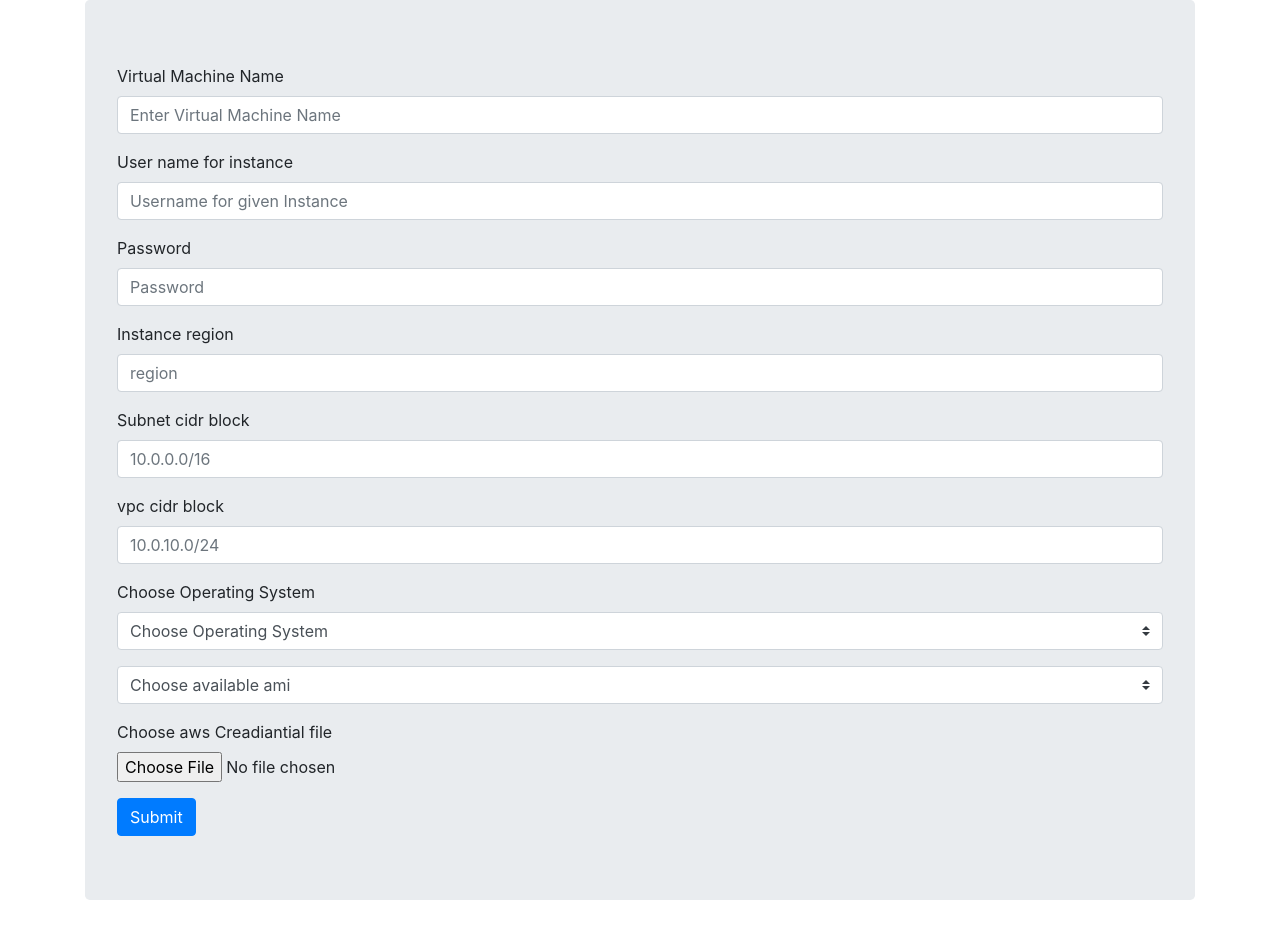
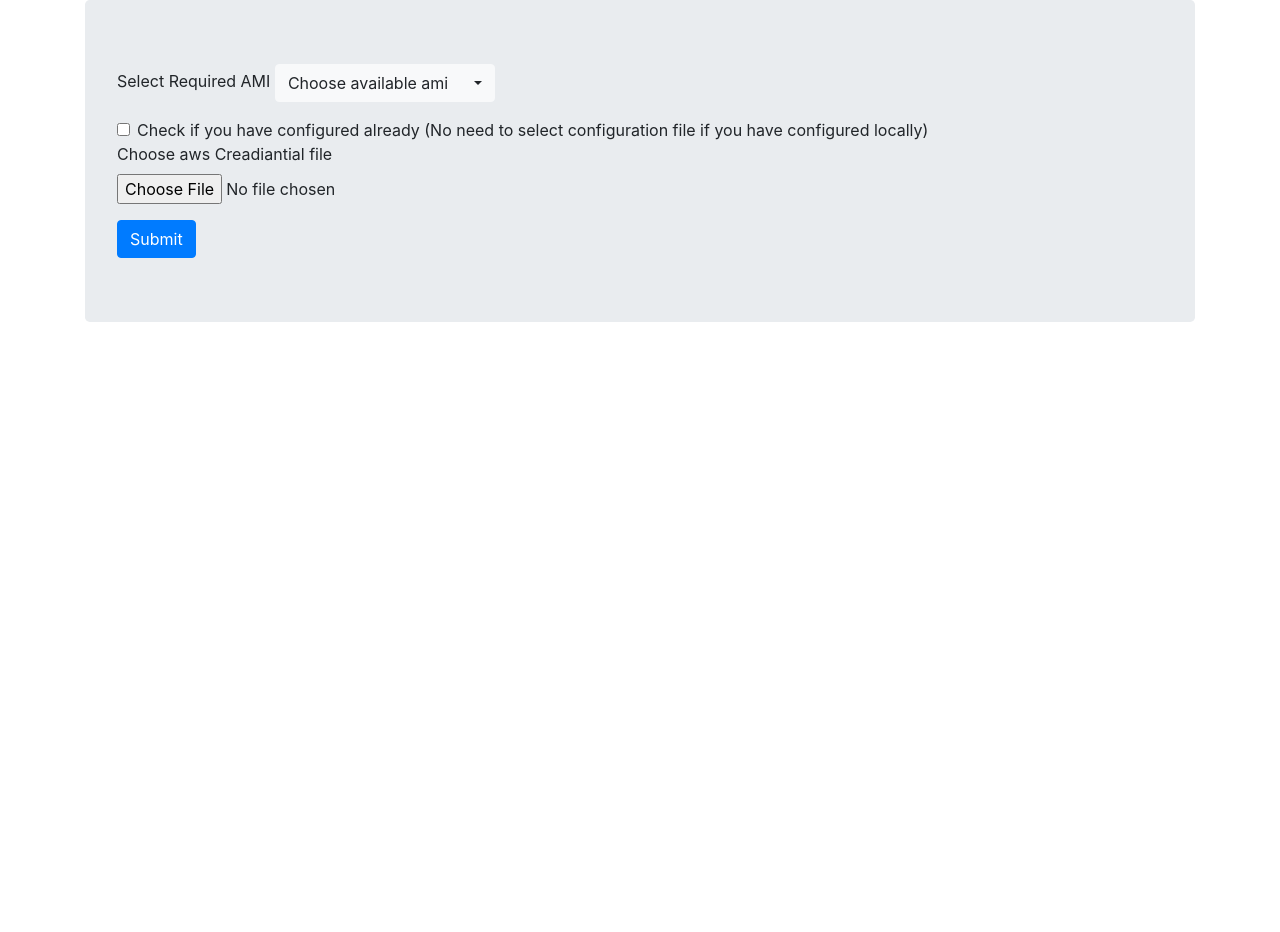
Before and after one commit to pnirmale/UI-AMI, a Flask app: page /aws in a window 1280 px wide. Shown: the part 56-988 px from the top of the page. After the commit the page ends 378 px from the top, so only its background shows below. Run offline with Flask 2, Linux system fonts and the light colour scheme; some libraries are stand-ins or nearby versions.

Commit message:
Code cleanup and name conventions

```diff
--- a/azure_credentials.json
+++ b/data/azure_credentials.json
@@ -1,5 +1,11 @@
 {
 	"azure_credentials":[
+        {
+           "subscription_id":"77d4478e-38cb-43dc-a5ba-049a62cc7c37",
+           "tenant_id":"ab77d0b8-ab42-469a-ace5-7a30504a0538",
+           "client_id":" naraharipapshetwar@gmail.com",
+           "client_secret":"Hari@2018BTECS00012"
+        },
         {
            "subscription_id":"77d4478e-38cb-43dc-a5ba-049a62cc7c37",
            "tenant_id":"ab77d0b8-ab42-469a-ace5-7a30504a0538",
--- a/main.py
+++ b/main.py
@@ -2,6 +2,7 @@ from flask import Flask, render_template, request
 from werkzeug.utils import secure_filename
 import os
 import json
+import re
 app = Flask(__name__)
 
 #function to generate the terraform apply command with parameters
@@ -17,91 +18,109 @@ def generateApplyCommand(pairs,st="apply"):
 def view_home():
     return render_template("index.html", title="Home Page")
 
+#Aws route
 @app.route("/aws")
 def aws():
-	#DropDown in web page contains the name of ami that user can choose
-	ami_list_filename = 'images.txt'  #loading the name of file
-	ami_names = []                    #list of name of ami names
-	with open(ami_list_filename) as file:
-		ami_names=file.readlines()                       #reading txt file line by line
-	return render_template("aws.html", title="Aws",opt=ami_names)
+	list_of_ami_for_dropdown = json.loads(open("data/aws_images.json").read())
+	return render_template("aws.html", title="Aws",opt=list_of_ami_for_dropdown)
+
+@app.route("/aws", methods=['POST'])
+def aws_post():
+
+    #default directory for unix system
+	directory = "aws"
+
+    #Form input for the ami
+	input_data = eval(request.form.getlist('ami')[0])
+
+	region = input_data.get("region")
+
+    #Regular expression search for operating system name
+	if re.search("windows",input_data["os_name"]):
+		directory = "aws-win"
+
+	terraform_command_variables_and_value={}
+
+	for key,value in input_data.items():
+		if key == 'os_name':
+			continue
+		terraform_command_variables_and_value[key] = value
+
+	# configures providers.tf as user don't configured locally all the settings
+	if len(request.form.getlist("AlreadyConfigured")) == 0:
+		file = request.files['file']
+		filename = secure_filename(file.filename)
+		file.save(filename)
+
+		contents_of_file =[]
+		with open(filename) as f:
+			contents_of_file = f.readlines()
+
+		access_key=None
+		secret_key=None
+
+        #extracting access_key and secret_key for aws credientials
+		for line in contents_of_file:
+			line_content_after_removing_newline_and_space= line.replace(' ','')[:-1]
+			if re.search("access",line) and re.search("key",line) and re.search("secret",line) == None:
+				result = line_content_after_removing_newline_and_space.find('=')
+				access_key=line_content_after_removing_newline_and_space[result+1:]
+			if re.search("key",line) and re.search("secret",line):
+				result = line_content_after_removing_newline_and_space.find('=')
+				secret_key=line_content_after_removing_newline_and_space[result+1:]
+
+		if access_key == None or secret_key == None:
+			print("Unable to configure aws keys")
+			return render_template("aws.html",title="Aws")
+
+		content = '''
+			provider "aws" {{
+				access_key = "{access_key}"
+				secret_key = "{secret_key}"
+				region = "{region}"
+			}}
+		'''
+
+		os.chdir(directory)
+		provider_file = open("providers.tf", "w")
+		provider_file.write(content.format(access_key=access_key,secret_key=secret_key,region=region))
+		provider_file.close()
+		os.chdir("..")
+		os.remove(filename)
+	else:
+		content = '''
+			provider "aws" {{
+				region = "{region}"
+			}}
+		'''
+		os.chdir(directory)
+		provider_file = open("providers.tf", "w")
+		provider_file.write(content.format(region=region))
+		provider_file.close()
+		os.chdir("..")
+
+	#generate the command terraform apply
+	cmd=generateApplyCommand(terraform_command_variables_and_value)
+	print(cmd)
+
+	#execute the terraform commands in respective directory
+	"""
+	os.chdir(directory)
+	os.system("terraform init -upgrade")
+	os.system (cmd)
+	os.system("terraform state rm \"aws_ami_from_instance.ami\" ")
+	cmd += " -destroy" # destroys infrastructure
+	print(cmd)
+	os.system(cmd)"""
+	return render_template("aws.html", title="Aws")
 
 
 
 
-
-@app.route("/aws", methods=['POST'])
-def aws_post():
-
-	terraform_command_variables_and_value={}
-
-	#Receving file input form the user for the credentials
-	file = request.files['file']
-	filename = secure_filename(file.filename)
-	file.save(filename)
-	lines_in_file =[]
-	with open(filename) as f:
-		lines_in_file = f.readlines()
-
-	line_number_in_txt_file = 0
-	num_of_line_in_txt_file=len(lines_in_file)
-	for line in lines_in_file:
-		if line_number_in_txt_file!=num_of_line_in_txt_file-1:
-			contents_of_line_after_removing_newline_character=line[:-1]
-			result = contents_of_line_after_removing_newline_character.find('=')
-			terraform_command_variables_and_value[contents_of_line_after_removing_newline_character[0:result]]=contents_of_line_after_removing_newline_character[result+1:]
-
-		else:
-		    result = line.find('=')
-		    contents_of_line_after_removing_newline_character[line[0:result]]=line[result+1:]
-
-	prefix=request.form['vmname']
-	terraform_command_variables_and_value['prefix']=prefix
-
-	user=request.form['user']
-	terraform_command_variables_and_value['user']=user
-
-	password=request.form['Password']
-	#pairs['password']=password
-
-	region=request.form['region']
-	terraform_command_variables_and_value['region']=region
-
-	subnet_cidr_block=request.form['scidr']
-	terraform_command_variables_and_value['subnet_cidr_block']=subnet_cidr_block
-
-	vpc_cidr_block=request.form['vcidr']
-	terraform_command_variables_and_value['vpc_cidr_block']=vpc_cidr_block
-	#os=request.form['os']
-	#pairs['os']=os
-	ami=request.form['ami']
-
-	#pairs['ami']=ami
-
-	#Generate the command to execute in terraform directory
-	cmd=generateApplyCommand(terraform_command_variables_and_value)
-	print(cmd)
-
-	#change the directory to respective folder of the aws terraform
-	os.chdir("aws")
-
-	#initial command of terraform to get .terraform directory and providers
-	os.system("terraform init")
-	#run the command
-	os.system (cmd)
-
-	#remove the other resources except the ami creation from state file
-	os.system("terraform state rm \"aws_ami_from_instance.ami\" ")
-
-	#gene
-	destory =generateApplyCommand(pairs,"destory")
-	os.system(destory)
-	return render_template("aws.html", title="Aws")
-
 @app.route("/azure",methods=['GET'])
 def azure():
 	try:
-		data = json.loads(open("input.json").read())
+		data = json.loads(open("data/azure_images.json").read())
 	except:
 		print("Please provide input.json")
 		exit(0)
@@ -112,7 +131,7 @@ def azure():
 			lines.append(i['urn'])
 	data2=[]
 	try:
-		data2 = json.loads(open("azure_credentials.json").read())
+		data2 = json.loads(open("data/azure_credentials.json").read())
 	except:
 		print("Please provide azure_credentials.json")
 	credentials=[]
@@ -139,7 +158,7 @@ def azure_post():
 	version=""
 	#loading the ami name and publisher file for finding out sku publisher offer for azure image
 	try:
-		data = json.loads(open("input.json").read())
+		data = json.loads(open("data/azure_images.json").read())
 	except:
 		print("Please provide input.json")
 		exit(0)
@@ -157,12 +176,13 @@ def azure_post():
 			terraform_command_variables_and_value['sku']=i['sku']
 			terraform_command_variables_and_value['publisher']=i['publisher']
 			terraform_command_variables_and_value['image_version']=i['version']
-	data2=[]
+
 	try:
-		data2 = json.loads(open("azure_credentials.json").read())
+		data2 = json.loads(open("data/azure_credentials.json").read())
 	except:
 		print("Please provide azure_credentials.json")
-	credentials=[]
+
+
 	for i in data2['azure_credentials']:
 		if cred==i['client_id']:
 			terraform_command_variables_and_value['subscription_id']=i['subscription_id']
@@ -175,20 +195,22 @@ def azure_post():
 
 	cmd=generateApplyCommand(terraform_command_variables_and_value)
 	print(cmd)
-
+	"""
 	os.chdir("azure")
 	os.system("terraform init")
 	os.system (cmd)
 	#os.system("terraform state rm \"aws_ami_from_instance.ami\" ")
 	destory =generateApplyCommand(pairs,"destory")
-	os.system(destory)
+	os.system(destory)"""
 	return render_template("azure.html", title="Azure")
+
+
 
 @app.route("/gcp")
 def gcp():
 
 	#DropDown in web page contains the name of ami that user can choose
-	ami_list_filename = 'images.txt'  #loading the name of file
+	ami_list_filename = 'data/gcp_images.txt'  #loading the name of file
 	ami_names = []                    #list of name of ami names
 	with open(ami_list_filename) as file:
 		ami_names=file.readlines()                       #reading txt file line by line
@@ -198,49 +220,71 @@ def gcp():
 
 @app.route("/gcp",methods=["POST"])
 def gcp_post():
-	terraform_command_variables_and_value={}
+	directory = "gcp"
+	filename = None
 
-	prefix=request.form['vmname']
-	terraform_command_variables_and_value['prefix']=prefix
-
-	boot_image=request.form['ami']
-
-	file=request.files['file']
-	#boot image name contain space in and we need to append that to sub-parts using  / eg. (windows-cloud/windows-2019)
+	boot_image = request.form['ami']
 	words=boot_image.split( )
 	boot_image=words[0]+"/"+words[1]
-	print(boot_image)
 
-	terraform_command_variables_and_value['boot_image']=boot_image
-	filename=secure_filename(file.filename)
+	project = request.form['project']
 
-	cwd = os.getcwd()
-	print(cwd)
+	if re.search('windows',boot_image):
+		directory = "gcp-win"
 
-	if(boot_image.find('Windows')!=-1 or boot_image.find('windows')!=-1 or boot_image.find('WINDOWS')!=-1):
-		cwd+="/gcp-win"
+	terraform_command_variables_and_value={}
+	terraform_command_variables_and_value["boot_image"] = boot_image
+
+	if len(request.form.getlist("AlreadyConfigured")) == 0:
+		file=request.files['file']
+		filename = secure_filename(file.filename)
+		file.save(os.path.join(os.getcwd() ,directory,filename))
+		content = '''
+			provider "google" {{
+				project     = "{project}"
+				credentials = "{filename}"
+				region      = "asia-south1"
+				zone        = "asia-south1-a"
+			}}
+			provider "google-beta" {{
+				project     = "{project}"
+				credentials = "{filename}"
+				region      = "asia-south1"
+				zone        = "asia-south1-a"
+			}}
+		'''
+		print(content.format(project=project,filename=filename))
+		os.chdir(directory)
+		provider_file = open("providers.tf", "w")
+		provider_file.write(content.format(project=project,filename=filename))
+		provider_file.close()
+		os.chdir("..")
 	else:
-	    cwd+='/gcp'
-	#saving the creadentials file in respective gcp terraform directory
-	file.save(os.path.join(cwd, secure_filename(file.filename)))
-	terraform_command_variables_and_value['service_account_credentials_file_location']=filename
+		content = '''
+			provider "google" {}
+			provider "google-beta" {}
+		'''
+		os.chdir(directory)
+		provider_file = open("providers.tf", "w")
+		provider_file.write(content)
+		provider_file.close()
+		os.chdir("..")
 
-	#Generate the command terraform apply and variable
 	cmd=generateApplyCommand(terraform_command_variables_and_value)
 	print(cmd)
 
-
-	if(boot_image.find('Windows')!=-1 or boot_image.find('windows')!=-1 or boot_image.find('WINDOWS')!=-1):
-		os.chdir("gcp-win")
-	else:
-		os.chdir("gcp")
-
-	os.system('terraform init')
-
+	os.chdir(directory)
+	os.system('terraform init -upgrade')
+	os.system(cmd)
+	os.system("terraform state rm \"google_compute_machine_image.image\" ")
+	cmd += " -destroy" # destroys infrastructure
+	print(cmd)
 	os.system(cmd)
 
+	if len(request.form.getlist("AlreadyConfigured")) == 0:
+		os.remove(filename)
+
 	os.chdir("..")
-
 	return render_template("gcp.html",title="gcp")
 
 
--- a/templates/aws.html
+++ b/templates/aws.html
@@ -5,9 +5,24 @@
         <meta charset="utf-8">
         <meta name="viewport" content="width=device-width, initial-scale=1, shrink-to-fit=no">
         <!-- Bootstrap CSS -->
-        <link rel="stylesheet" href="https://stackpath.bootstrapcdn.com/bootstrap/4.3.1/css/bootstrap.min.css" integrity="sha384-ggOyR0iXCbMQv3Xipma34MD+dH/1fQ784/j6cY/iJTQUOhcWr7x9JvoRxT2MZw1T" crossorigin="anonymous">
-        <script src="https://cdn.jsdelivr.net/npm/jquery@3.3.1/dist/jquery.min.js"></script>
-        <script src="https://requirejs.org/docs/release/2.3.5/minified/require.js"></script>
+       <link rel="stylesheet" href=
+            "https://maxcdn.bootstrapcdn.com/bootstrap/4.0.0/css/bootstrap.min.css">
+            <script src=
+            "https://ajax.googleapis.com/ajax/libs/jquery/3.2.1/jquery.min.js">
+            </script>
+            <script src=
+            "https://cdnjs.cloudflare.com/ajax/libs/popper.js/1.12.9/umd/popper.min.js">
+            </script>
+            <script src=
+            "https://maxcdn.bootstrapcdn.com/bootstrap/4.0.0/js/bootstrap.min.js">
+            </script>
+
+            <!-- CDN link used below is compatible with this example -->
+            <link rel="stylesheet" href=
+                "https://cdnjs.cloudflare.com/ajax/libs/bootstrap-select/1.13.1/css/bootstrap-select.min.css">
+                <script src=
+                "https://cdnjs.cloudflare.com/ajax/libs/bootstrap-select/1.13.1/js/bootstrap-select.min.js">
+                </script>
         <title>AMI automation</title>
     </head>
     <body>
@@ -33,7 +48,7 @@
             </nav>
             <div class="jumbotron">
                 <form action="/aws" method="POST" enctype="multipart/form-data">
-                    <div class="form-group">
+                    <!-- <div class="form-group">
                         <label for="vmname">Virtual Machine Name</label>
                         <input  type="text" class="form-control" id="vmname" name="vmname" placeholder="Enter Virtual Machine Name">
                     </div>
@@ -66,15 +81,22 @@
                             <option value="3">Centos</option>
                             <option value="4">Suse</option>
                         </select>
+                    </div>-->
+                    <div class="form-group">
+                        <label for="os">Select Required AMI  </label>
+                        <select class="selectpicker" data-live-search="true" id="ami" name="ami">
+
+                                    <option SELECTED data-tokens='0'>Choose available ami</option>
+                                    {% for x in opt %}
+                                        <option data-tokens='{{ x }}'>{{x.os_name}}</option>
+                                    {% endfor %}
+                                </select>
                     </div>
-                    <div class="form-group">
-                        <select class="custom-select mr-sm-2" id="ami" name="ami">
-                            <option SELECTED value='0'>Choose available ami</option>
-                            {% for x in opt %}
-                                <option value= '{{ x }}'>{{x}}</option>
-                            {% endfor %}
-                        </select>
-
+                    <div class="form-check">
+                        <input class="form-check-input" name="AlreadyConfigured" type="checkbox" value="true" id="flexCheckDefault">
+                        <label class="form-check-label" for="flexCheckDefault">
+                          Check if you have configured already (No need to select configuration file if you have configured locally)
+                        </label>
                     </div>
                     <div class="form-group">
                         <label for="file">Choose aws Creadiantial file</label>
@@ -86,8 +108,10 @@
         </div>
         <!-- Optional JavaScript -->
         <!-- jQuery first, then Popper.js, then Bootstrap JS -->
-        <script src="https://code.jquery.com/jquery-3.3.1.slim.min.js" integrity="sha384-q8i/X+965DzO0rT7abK41JStQIAqVgRVzpbzo5smXKp4YfRvH+8abtTE1Pi6jizo" crossorigin="anonymous"></script>
-        <script src="https://cdnjs.cloudflare.com/ajax/libs/popper.js/1.14.7/umd/popper.min.js" integrity="sha384-UO2eT0CpHqdSJQ6hJty5KVphtPhzWj9WO1clHTMGa3JDZwrnQq4sF86dIHNDz0W1" crossorigin="anonymous"></script>
-        <script src="https://stackpath.bootstrapcdn.com/bootstrap/4.3.1/js/bootstrap.min.js" integrity="sha384-JjSmVgyd0p3pXB1rRibZUAYoIIy6OrQ6VrjIEaFf/nJGzIxFDsf4x0xIM+B07jRM" crossorigin="anonymous"></script>
+        <script>
+                $(document).ready(function(){
+                $("selectpicker").selectpicker();
+                })
+                </script>
     </body>
 </html>
--- /dev/null
+++ b/templates/aws.txt
@@ -0,0 +1,2 @@
+access_key=AKIAZOLLOARNCPA2WY4F
+secret_key=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
--- a/templates/azure.html
+++ b/templates/azure.html
@@ -77,12 +77,14 @@
 
                             </div>
 
+
                             <button type="submit" class="btn btn-primary">Submit</button>
                         </form>
                     </div>
                 </div>
                 <!-- Optional JavaScript -->
                 <!-- jQuery first, then Popper.js, then Bootstrap JS -->
+
                 <script>
                 $(document).ready(function(){
                 $("selectpicker").selectpicker();
```
Also changed, not shown: data/aws_images.json (added, +13 -0 lines), data/gcp_images.txt (added, +86 -0 lines), images.txt (deleted, +0 -86 lines), templates/gcp.html (+10 -1 lines), aws.txt (deleted), data/azure_images.json (renamed from input.json), 3 other files.
